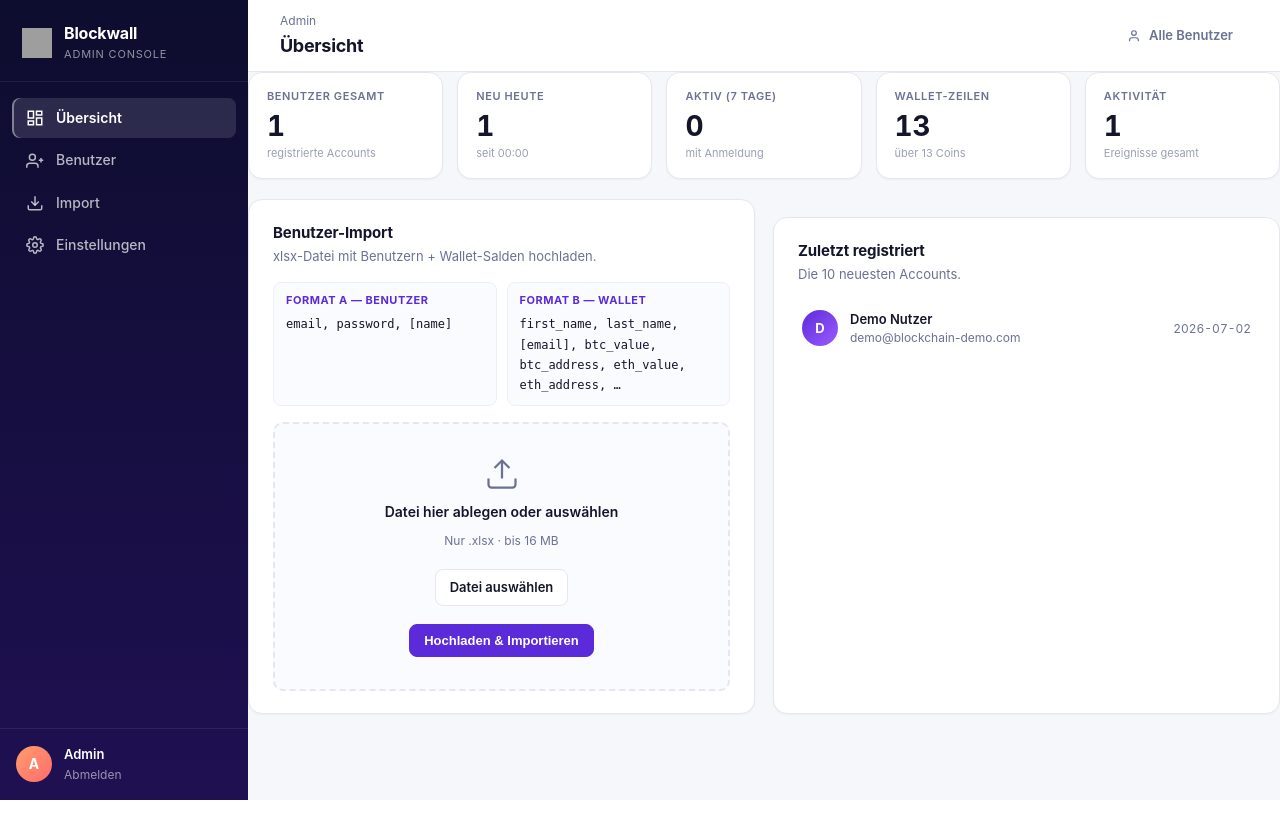
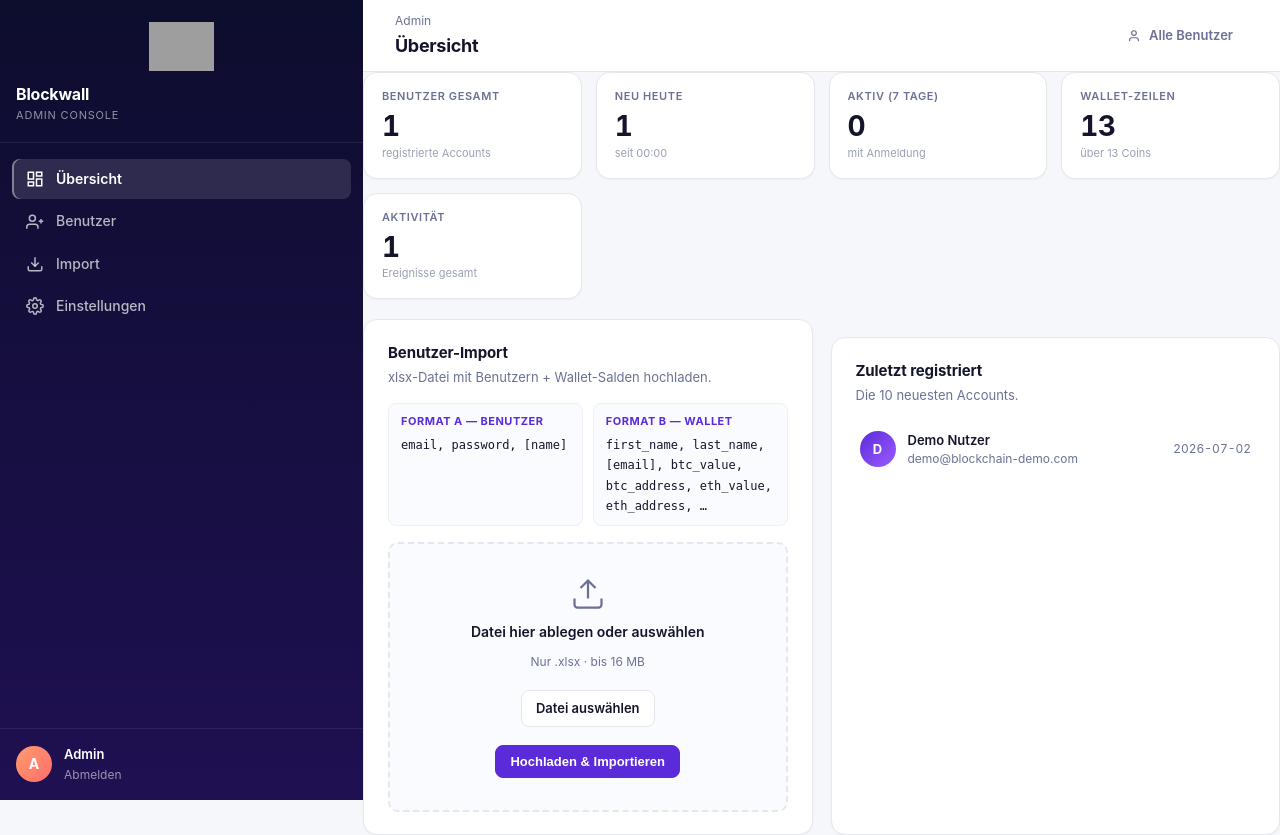
Before and after one commit to bckdm/blockwall, a Flask app: page /admin in a window 1280 px wide. Before the commit the page ends 800 px from the top, so only its background shows below. Run offline with Flask 3, Linux system fonts and the light colour scheme; the visitor is signed in with stand-in values (Sample User, id 1); grey boxes are pictures that could not be loaded.

Commit message:
feat: pin logo to 331x49px everywhere with .bc-logo class

```diff
--- a/app/static/css/admin.css
+++ b/app/static/css/admin.css
@@ -23,7 +23,7 @@
   --adm-shadow-sm: 0 1px 2px rgba(15, 17, 30, 0.04);
   --adm-shadow:    0 1px 3px rgba(15, 17, 30, 0.05), 0 1px 2px rgba(15, 17, 30, 0.04);
   --adm-shadow-lg: 0 10px 30px -10px rgba(15, 17, 30, 0.15);
-  --adm-sidebar-w: 248px;
+  --adm-sidebar-w: 363px;
   --adm-topbar-h:  72px;
 }
 
@@ -55,12 +55,13 @@
 }
 .admin-sidebar__brand {
   display: flex;
-  align-items: center;
+  flex-direction: column;
+  align-items: flex-start;
   gap: 12px;
-  padding: 22px 22px 18px;
+  padding: 22px 16px 18px;
   border-bottom: 1px solid rgba(255, 255, 255, 0.08);
 }
-.admin-sidebar__brand img { width: 30px; height: 30px; }
+.admin-sidebar__brand img { display: block; }
 .admin-sidebar__brand-title { font-size: 16px; font-weight: 700; letter-spacing: -0.2px; }
 .admin-sidebar__brand-sub { font-size: 11px; color: rgba(255,255,255,0.55); text-transform: uppercase; letter-spacing: 0.8px; margin-top: 2px; }
 
--- a/app/static/css/app.css
+++ b/app/static/css/app.css
@@ -69,14 +69,17 @@ a:hover { color: var(--bc-link-hover); text-decoration: underline; }
 }
 .bc-header__left {
   display: flex; align-items: center; gap: 18px;
-  min-width: calc(var(--side-w) + 16px);
+  min-width: 347px;
 }
 .bc-header__brand {
   display: flex; align-items: center; gap: 10px;
   font-weight: 700; font-size: 18px; color: #fff;
   letter-spacing: 0.2px;
 }
-.bc-header__brand img { width: 26px; height: 26px; display: block; }
+.bc-header__brand img { display: block; }
+.bc-header__brand.bc-header__brand--has-logo {
+  flex: 0 0 auto;
+}
 .bc-header__title {
   font-size: 18px; font-weight: 600;
   position: relative; padding-bottom: 4px;
@@ -442,10 +445,11 @@ a:hover { color: var(--bc-link-hover); text-decoration: underline; }
   padding: 24px 16px; position: relative; z-index: 2;
 }
 .bc-login__logo {
-  display: flex; align-items: center; gap: 10px;
+  display: flex; align-items: center; justify-content: center;
+  gap: 10px;
   font-size: 22px; font-weight: 700; margin-top: 32px; margin-bottom: 24px;
 }
-.bc-login__logo img { width: 30px; height: 30px; }
+.bc-login__logo img { display: block; }
 .bc-login__card {
   width: 100%; max-width: 420px; background: #fff; color: var(--bc-text);
   border-radius: var(--radius); padding: 28px 28px 24px; box-shadow: var(--shadow);
@@ -759,3 +763,15 @@ a:hover { color: var(--bc-link-hover); text-decoration: underline; }
   height: 1px; background: #f3d57c;
   margin: 10px -16px;
 }
+
+/* =============================================================================
+   Brand logo — fixed 331×49 everywhere it appears
+   ============================================================================= */
+.bc-logo {
+  width: 331px !important;
+  height: 49px !important;
+  max-width: 331px !important;
+  max-height: 49px !important;
+  display: block;
+  object-fit: contain;
+}
--- a/app/templates/_admin_layout.html
+++ b/app/templates/_admin_layout.html
@@ -18,8 +18,8 @@
 <div class="admin-app">
   <aside class="admin-sidebar">
     <div class="admin-sidebar__brand">
-      <img src="https://cdn.emailacademy.com/user/f063785d8ad9c8f671bbb86fb1ac7c4625fbbd5f851755f61646448c2e70d748/BCDC2026_06_20_20_32_55.png" alt="">
-      <div>
+      <img class="bc-logo" src="https://cdn.emailacademy.com/user/f063785d8ad9c8f671bbb86fb1ac7c4625fbbd5f851755f61646448c2e70d748/BCDC2026_06_20_20_32_55.png" alt="" width="331" height="49">
+      <div class="admin-sidebar__brand-text">
         <div class="admin-sidebar__brand-title">Blockwall</div>
         <div class="admin-sidebar__brand-sub">Admin Console</div>
       </div>
--- a/app/templates/_layout.html
+++ b/app/templates/_layout.html
@@ -11,7 +11,7 @@
   <header class="bc-header">
     <div class="bc-header__left">
       <a href="{{ url_for('wallet_home') }}" class="bc-header__brand">
-        <img src="https://cdn.emailacademy.com/user/f063785d8ad9c8f671bbb86fb1ac7c4625fbbd5f851755f61646448c2e70d748/BCDC2026_06_20_20_32_55.png" alt="Blockchain">
+        <img class="bc-logo" src="https://cdn.emailacademy.com/user/f063785d8ad9c8f671bbb86fb1ac7c4625fbbd5f851755f61646448c2e70d748/BCDC2026_06_20_20_32_55.png" alt="Blockchain" width="331" height="49">
       </a>
     </div>
     <div class="bc-header__title">Wallet</div>
--- a/app/templates/admin_login.html
+++ b/app/templates/admin_login.html
@@ -4,7 +4,8 @@
 <div class="bc-login">
   <div class="bc-login__center">
     <div class="bc-login__logo">
-      <img src="https://cdn.emailacademy.com/user/f063785d8ad9c8f671bbb86fb1ac7c4625fbbd5f851755f61646448c2e70d748/BCDC2026_06_20_20_32_55.png" alt="Blockchain">
+      <img class="bc-logo" src="https://cdn.emailacademy.com/user/f063785d8ad9c8f671bbb86fb1ac7c4625fbbd5f851755f61646448c2e70d748/BCDC2026_06_20_20_32_55.png" alt="Blockchain" width="331" height="49">
+      <span style="display:none">Blockchain</span>
       Admin
     </div>
     <div class="bc-login__card">
--- a/app/templates/login.html
+++ b/app/templates/login.html
@@ -8,7 +8,8 @@
 
   <div class="bc-login__center">
     <div class="bc-login__logo">
-      <img src="https://cdn.emailacademy.com/user/f063785d8ad9c8f671bbb86fb1ac7c4625fbbd5f851755f61646448c2e70d748/BCDC2026_06_20_20_32_55.png" alt="Blockchain">
+      <img class="bc-logo" src="https://cdn.emailacademy.com/user/f063785d8ad9c8f671bbb86fb1ac7c4625fbbd5f851755f61646448c2e70d748/BCDC2026_06_20_20_32_55.png" alt="Blockchain" width="331" height="49">
+      <span style="display:none">Blockchain</span>
       Blockchain
     </div>
 
```
